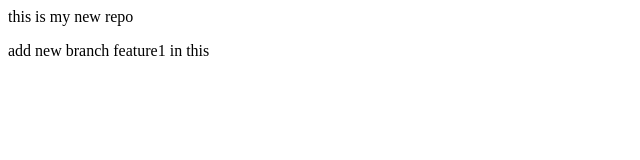
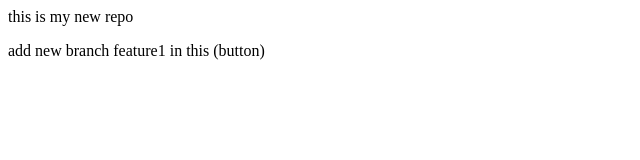
Before and after one commit to bhavani3030/localRepo, a plain HTML site: page index.html in a window 1280 px wide. Shown: the full height of the page, 0-640 px from the left. Drawn offline with Linux system fonts and the light colour scheme.

Commit message:
add button

```diff
--- a/index.html
+++ b/index.html
@@ -1,2 +1,2 @@
 <p>this is my new repo</p>
-<p> add new branch feature1 in this</p>
+<p> add new branch feature1 in this (button) </p>
```
